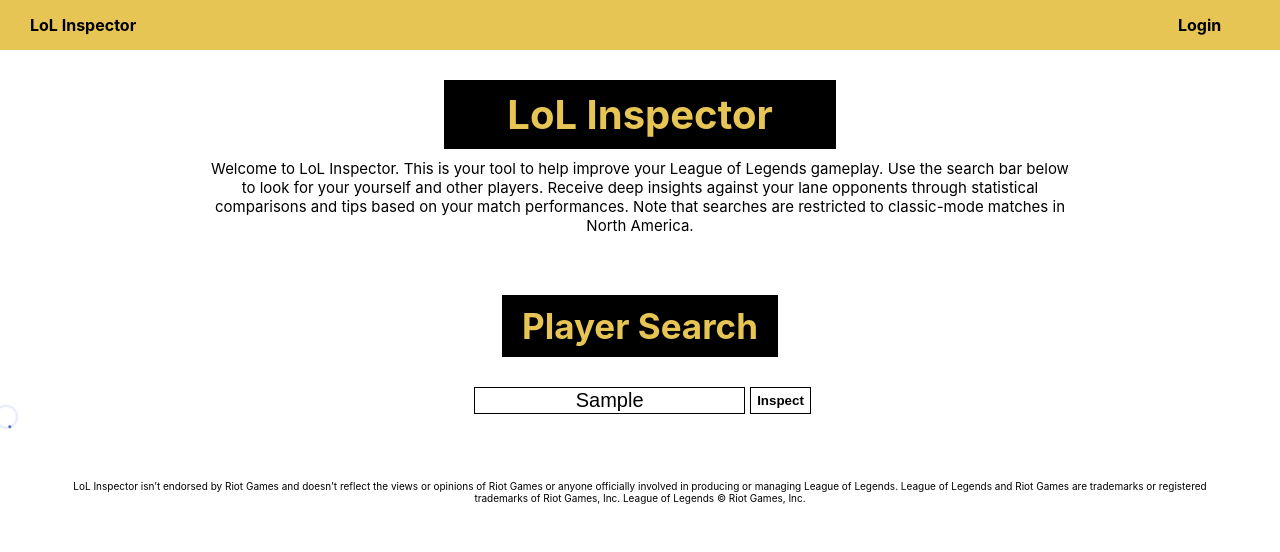
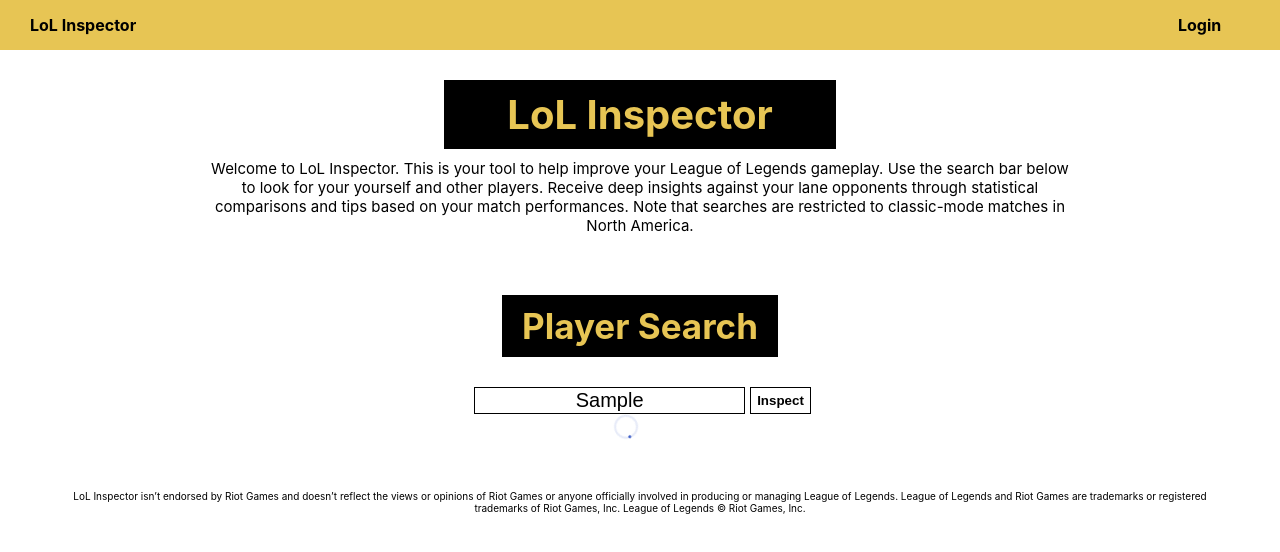
Before and after one commit to jonhuynh05/lol-inspector, a React (Create React App) app: page / in a window 1280 px wide. Both pictures are taken after typing "Sample" into the empty fields and a click on the button "Inspect". Shown: the top 552 px of the page. Built offline with nearby package versions, Linux system fonts and the light colour scheme; no server answers.

Commit message:
fix loader position in search

```diff
--- a/src/PlayerSearch/index.js
+++ b/src/PlayerSearch/index.js
@@ -97,11 +97,15 @@
                         <button id="search-button" type="submit">Inspect</button>
                     </div>
                 </form>
-                <MoonLoader
-                    sizeUnit={"px"}
-                    size={20}
-                    color={'#123abc'}
-                    loading={this.state.isLoading}/>
+                <div id="search-spinner-row">
+                    <div id="search-spinner-col">
+                        <MoonLoader
+                            sizeUnit={"px"}
+                            size={20}
+                            color={'#123abc'}
+                            loading={this.state.isLoading}/>
+                    </div>
+                </div>
                 {
                     this.state.found === false
                     ?
--- a/src/PlayerSearch/playersearch.css
+++ b/src/PlayerSearch/playersearch.css
@@ -56,3 +56,12 @@
 .welcome-container{
     padding: 20px;
 }
+
+#search-spinner-row{
+    margin: 10px;
+    text-align: center;
+}
+#search-spinner-col{
+    width: 40px;
+    margin: 0 auto;
+}
```
